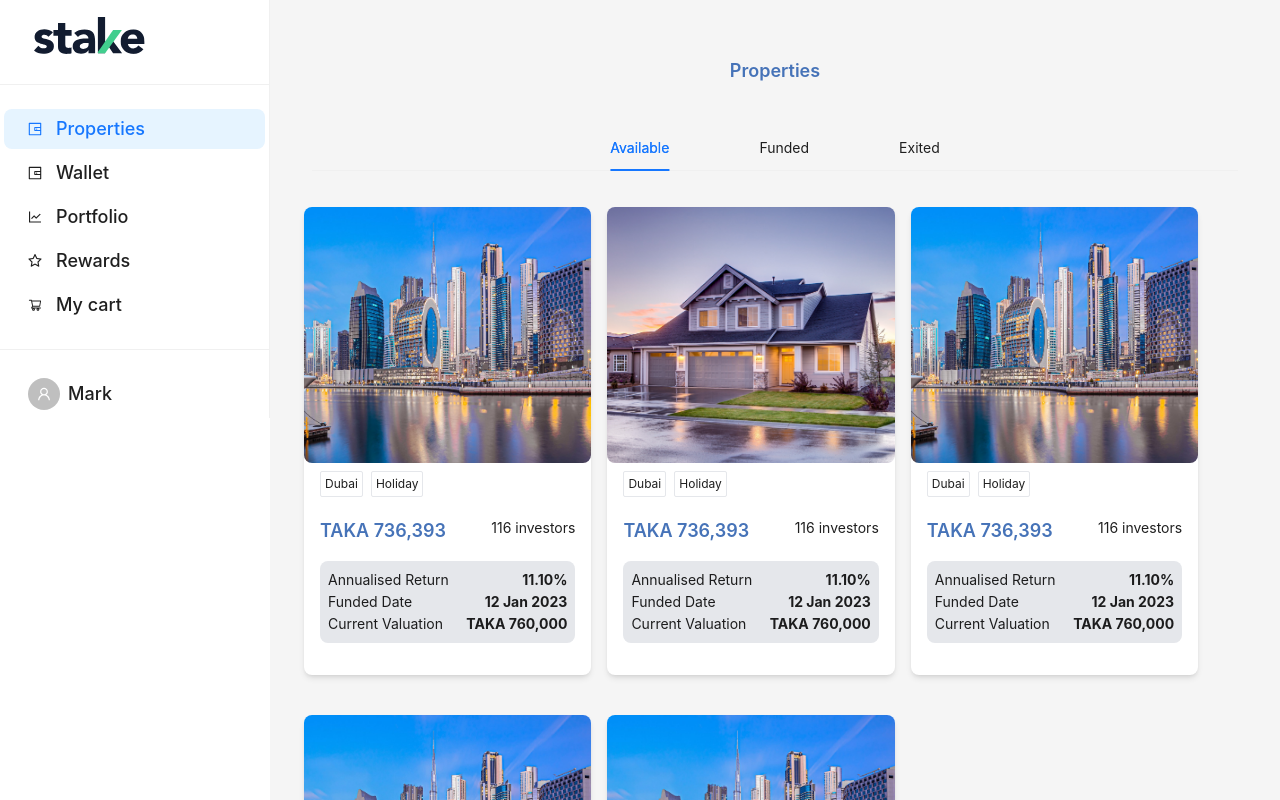
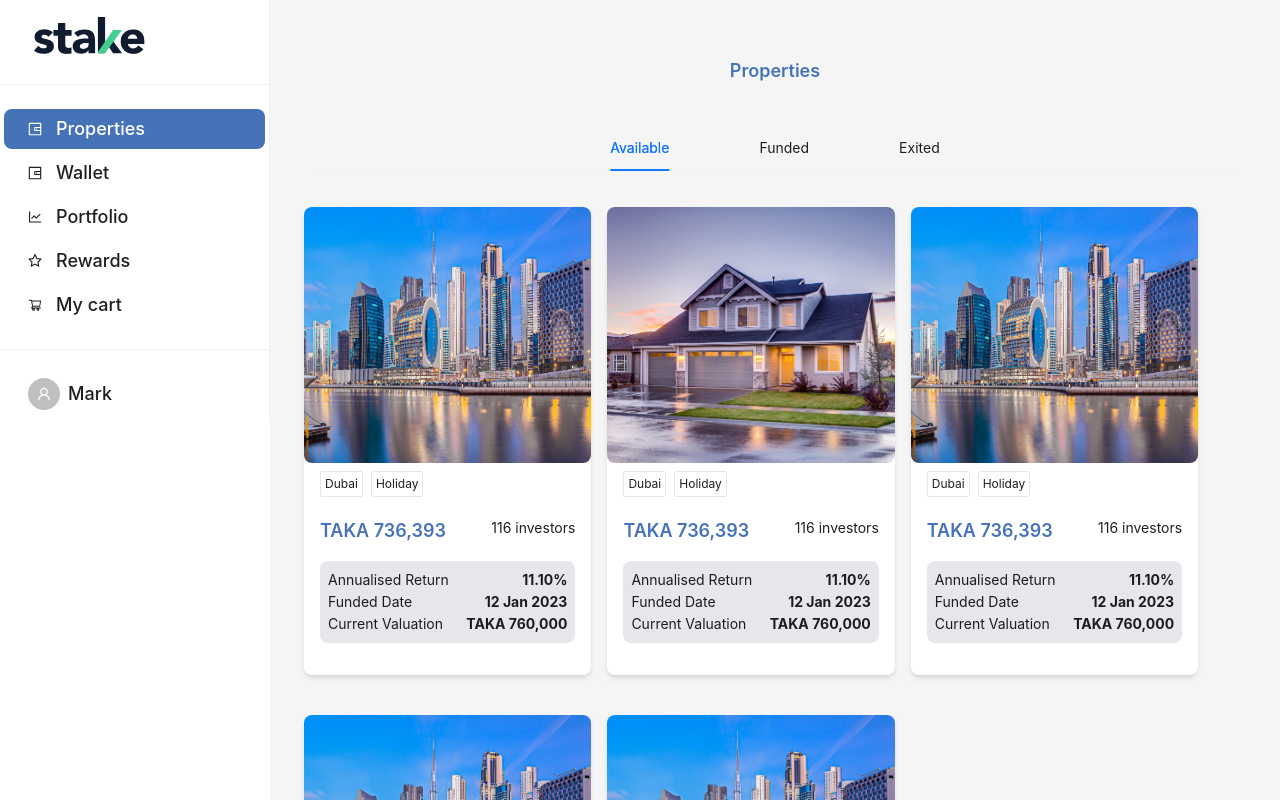
Before and after one commit to aleeizhere/propertysite, a React (Vite) app: page /homePage in a window 1280 px wide. Shown: the top 800 px of the page. Built offline with nearby package versions, Linux system fonts and the light colour scheme.

Commit message:
Sidebar Fix

```diff
--- /dev/null
+++ b/src/components/Sidebar.css
@@ -0,0 +1,21 @@
+/* MyComponent.css */
+.ant-menu-item-selected {
+    background-color: #4673B8 !important;
+    color: white !important;
+  }
+
+  .ant-layout-sider-zero-width-trigger  {
+    background-color: #4673B8 !important;
+    position: absolute !important;
+    top: 2rem !important;
+  }
+
+  .ant-layout-sider-open + .ant-layout-content {
+    transform: translateX(200px); /* Adjust the value of 200px based on your sidebar width */
+    overflow-x: hidden;
+  }
+
+  /* .content-translated {
+  transform: translateX(200px);
+  overflow-x: hidden;
+} */
--- a/src/components/SidebarLayout.jsx
+++ b/src/components/SidebarLayout.jsx
@@ -1,12 +1,10 @@
-import React from 'react'
+import React,{useState} from 'react'
 import logo from '../assets/stake-logo.svg'
-import styles from '../style';
 import { WalletOutlined, LineChartOutlined, StarOutlined, ShoppingCartOutlined, UserOutlined } from '@ant-design/icons';
 import { Layout, Menu, Divider, Avatar, Tabs } from 'antd';
-import PropertiesTabs from '../pages/properties/PropertiesTabs';
 import { Link } from 'react-router-dom';
 const { Content, Sider } = Layout;
-const { TabPane } = Tabs;
+import "./Sidebar.css"
 // const items = [
 //   UploadOutlined, UserOutlined, VideoCameraOutlined
 // ].map((icon, index) => ({
@@ -15,7 +13,10 @@ const { TabPane } = Tabs;
 //   label: `nav ${index + 1}`,
 // }));
 const SidebarLayout = ({ component, selectedKey }) => {
-
+  const [sidebarOpen, setSidebarOpen] = useState(false);
+  const toggleSidebar = () => {
+    setSidebarOpen(!sidebarOpen);
+  };
 
   const menus = [
     { name: "Properties", icon: WalletOutlined, linkTo: "/homePage" },
@@ -34,13 +35,12 @@ const SidebarLayout = ({ component, selectedKey }) => {
         breakpoint="lg"
         collapsedWidth="0"
         onBreakpoint={(broken) => {
-          console.log(broken);
+          console.log("broken", broken);
         }}
-        onCollapse={(collapsed, type) => {
-          console.log(collapsed, type);
-        }}
+        onCollapse={toggleSidebar}
+        collapsed={!sidebarOpen}
+        className={`${sidebarOpen ? " ant-layout-sider-open" : ""}`}
       >
-        <div className="logo" />
         <Menu theme="light"
           className=''
           mode="inline"
@@ -82,15 +82,16 @@ const SidebarLayout = ({ component, selectedKey }) => {
           style={{
             margin: '25px 10px 0',
           }}
+          className={sidebarOpen ? "translate-x-[90px] md:translate-x-0 overflow-hidden" : ""}
         >
           <div
             style={{
               // padding: 23,
               minHeight: 360,
             }}
-            className="p-2 md:p-6 lg:p-8 "
+            className={`p-2 md:p-6 lg:p-8 `}
           >
-            <div>
+            <div >
               {/* <PropertiesTabs /> */}
               {component}
             </div>
```
